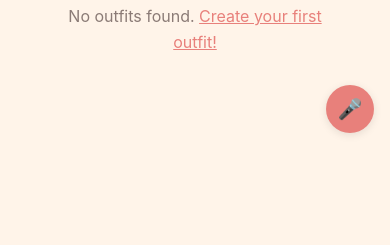
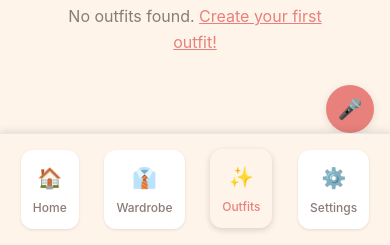
Before and after one commit to hmajid2301/gothreads, a plain HTML site: page mockups/outfits.html in a window 390 px wide. Shown: the part 599-844 px from the top of the page. Drawn offline with Linux system fonts and the light colour scheme; no server answers.

Commit message:
feat(05-03): ensure navigation consolidation consistency across all pages
- Updated outfits.html desktop navigation from 6 tabs to 4 tabs (removed Calendar and Analytics)
- Added missing mobile navigation to outfits.html with 4-tab structure
- Updated settings.html desktop navigation to 4 tabs (removed Calendar)
- Added missing mobile navigation to settings.html with 4-tab structure
- All pages now consistently show exactly 4 navigation tabs: Home, Wardrobe, Outfits, Settings
- Mobile navigation properly implemented on all pages with active states

```diff
--- a/mockups/outfits.html
+++ b/mockups/outfits.html
@@ -17,8 +17,6 @@
         <a href="index.html">Home</a>
         <a href="wardrobe.html">Wardrobe</a>
         <a href="outfits.html" class="active">Outfits</a>
-        <a href="calendar.html">Calendar</a>
-        <a href="analytics.html">Analytics</a>
         <a href="settings.html">Settings</a>
       </nav>
     </div>
@@ -67,6 +65,26 @@
     </div>
   </main>
 
+  <!-- Mobile Navigation -->
+  <div class="mobile-nav">
+    <a href="index.html" class="mobile-nav-item">
+      <span class="nav-icon">🏠</span>
+      <span>Home</span>
+    </a>
+    <a href="wardrobe.html" class="mobile-nav-item">
+      <span class="nav-icon">👔</span>
+      <span>Wardrobe</span>
+    </a>
+    <a href="outfits.html" class="mobile-nav-item active">
+      <span class="nav-icon">✨</span>
+      <span>Outfits</span>
+    </a>
+    <a href="settings.html" class="mobile-nav-item">
+      <span class="nav-icon">⚙️</span>
+      <span>Settings</span>
+    </a>
+  </div>
+
   <!-- Floating Voice Button -->
   <button class="voice-input-btn floating-voice-btn" onclick="startVoiceInput()" title="Voice commands">🎤</button>
 
```
Also changed, not shown: mockups/settings.html (+20 -1 lines).
